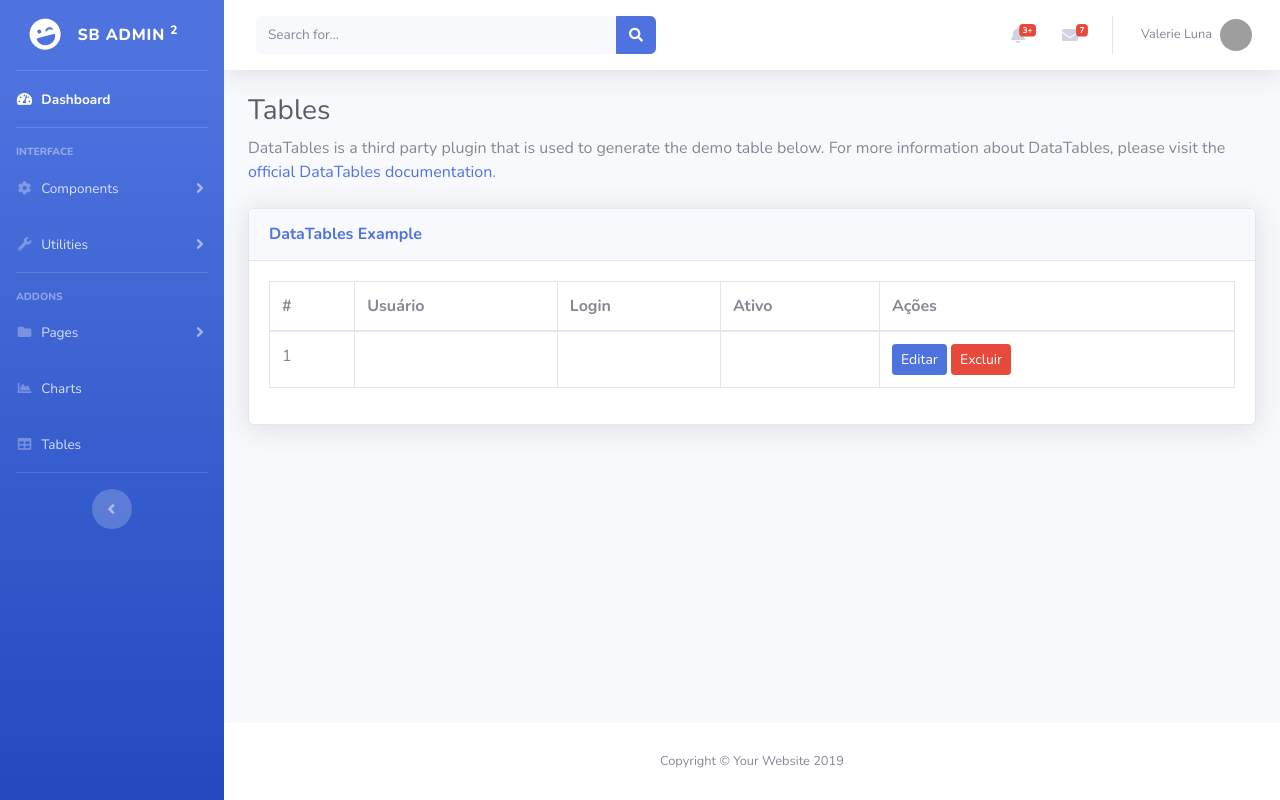
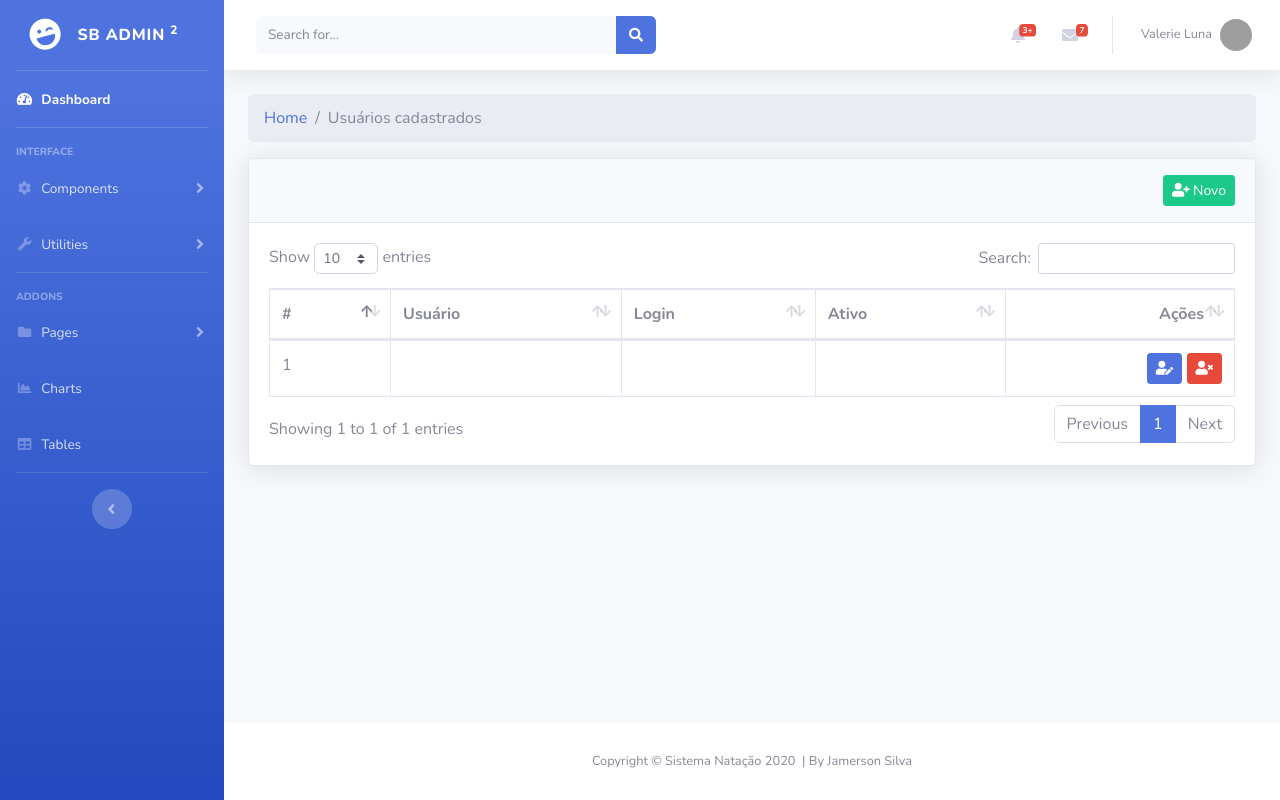
Before and after one commit to JSApce/sist_ord_servi_vend_Codeigniter, a CodeIgniter app: page /bcit/index.php/usuarios/index in a window 1280 px wide. Run offline with CodeIgniter, Linux system fonts and the light colour scheme; tables that the repository leaves empty or names only in its code hold one stand-in row (values such as "Sample post"); data that the repository does not hold is empty; grey boxes are pictures that could not be loaded.

Commit message:
Dinamizar o carregamento de arquivos css e javascript

```diff
--- a/application/controllers/Usuarios.php
+++ b/application/controllers/Usuarios.php
@@ -10,8 +10,13 @@ class Usuarios extends CI_Controller {
     }
 
     public function index() {
-
         $data = array(
+            'titulo' => 'Usuários cadastrados',
+            'styles' => array('vendor/datatables/dataTables.bootstrap4.min.css',),
+            'scripts' => array('vendor/datatables/jquery.dataTables.min.js',
+                    'vendor/datatables/dataTables.bootstrap4.min.js',
+                    'vendor/datatables/app.js',
+            ),
             'usuarios' => $this->ion_auth->users()->result()
         );
 
--- a/application/views/layout/footer.php
+++ b/application/views/layout/footer.php
@@ -2,7 +2,7 @@
 <footer class="sticky-footer bg-white">
     <div class="container my-auto">
         <div class="copyright text-center my-auto">
-            <span>Copyright &copy; Your Website 2019</span>
+            <span>Copyright &copy; Sistema Natação <?php echo date('Y')?>&nbsp; | By Jamerson Silva</span>
         </div>
     </div>
 </footer>
@@ -47,14 +47,11 @@
 
   <!-- Custom scripts for all pages-->
   <script src="<?php echo base_url('public/js/sb-admin-2.min.js'); ?>"></script>
-
-<!-- Page level plugins -->
-<script src="<?php echo base_url('public/vendor/chart.js/Chart.min.js'); ?>"></script>
-
-<!-- Page level custom scripts -->
-<script src="<?php echo base_url('public/js/demo/chart-area-demo.js'); ?>"></script>
-<script src="<?php echo base_url('public/js/demo/chart-pie-demo.js'); ?>"></script>
-
+<?php if (isset($scripts)) : ?>
+            <?php foreach ($scripts as $script) : ?>
+                <script src="<?php echo base_url('public/' .$script); ?>"></script>
+            <?php endforeach; ?>
+        <?php endif; ?>
 </body>
 
 </html>
--- a/application/views/layout/header.php
+++ b/application/views/layout/header.php
@@ -9,7 +9,7 @@
         <meta name="description" content="">
         <meta name="author" content="">
 
-        <title>SB Admin 2 - Dashboard</title>
+        <?php echo isset($titulo) ? '<title> Sistema natação | ' . $titulo . '</title>' : ' <title>Sistema natação</title>' ?>
 
         <!-- Custom fonts for this template-->
 
@@ -18,7 +18,11 @@
 
         <!-- Custom styles for this template-->
         <link href="<?php echo base_url('public/css/sb-admin-2.min.css'); ?>" rel="stylesheet">
-
+        <?php if (isset($styles)) : ?>
+            <?php foreach ($styles as $style) : ?>
+                <link href="<?php echo base_url('public/' . $style); ?>" rel="stylesheet">
+            <?php endforeach; ?>
+        <?php endif; ?>
     </head>
 
     <body id="page-top">
--- a/application/views/usuarios/index.php
+++ b/application/views/usuarios/index.php
@@ -8,25 +8,29 @@
 
     <!-- Begin Page Content -->
     <div class="container-fluid">
-        <!-- Page Heading -->
-        <h1 class="h3 mb-2 text-gray-800">Tables</h1>
-        <p class="mb-4">DataTables is a third party plugin that is used to generate the demo table below. For more information about DataTables, please visit the <a target="_blank" href="https://datatables.net">official DataTables documentation</a>.</p>
+
+        <nav aria-label="breadcrumb">
+            <ol class="breadcrumb">
+                <li class="breadcrumb-item"><a href="<?php echo base_url('/')?>">Home</a></li>
+                <li class="breadcrumb-item active" aria-current="page"><?php echo $titulo ?></li>
+            </ol>
+        </nav>
 
         <!-- DataTales Example -->
         <div class="card shadow mb-4">
             <div class="card-header py-3">
-                <h6 class="m-0 font-weight-bold text-primary">DataTables Example</h6>
+                <a title="Cadastrar novo usuário" href="#" class="btn btn-sm btn-success float-right"><i class="fas fa-user-plus"></i>&nbsp;Novo</a>
             </div>
             <div class="card-body">
                 <div class="table-responsive">
-                    <table class="table table-bordered" id="dataTable" width="100%" cellspacing="0">
+                    <table class="table table-bordered dataTable" width="100%" cellspacing="0">
                         <thead>
                             <tr>
                                 <th>#</th>
                                 <th>Usuário</th>
                                 <th>Login</th>
                                 <th>Ativo</th>
-                                <th>Ações</th>
+                                <th class="text-right">Ações</th>
                             </tr>
                         </thead>
                         <tbody>
@@ -36,9 +40,9 @@
                                     <td><?php echo $user->username ?></td>
                                     <td><?php echo $user->email ?></td>
                                     <td><?php echo $user->active ?></td>
-                                 <td>
-                                     <a title="Editar" href="" class="btn btn-sm btn-primary">Editar</a>
-                                     <a title="Excluir" href="" class="btn btn-sm btn-danger">Excluir</a>
+                                    <td class="text-right">
+                                        <a title="Editar" href="" class="btn btn-sm btn-primary"><i class="fas fa-user-edit"></i></a>
+                                        <a title="Excluir" href="" class="btn btn-sm btn-danger"><i class="fas fa-user-times"></i></a>
                                     </td>
                                 </tr>
                             <?php endforeach; ?>
--- /dev/null
+++ b/public/vendor/datatables/app.js
@@ -0,0 +1,4 @@
+// Call the dataTables jQuery plugin
+$(document).ready(function() {
+  $('.dataTable').DataTable();
+});
```
Lines whose indentation alone changed are shown as unchanged.
